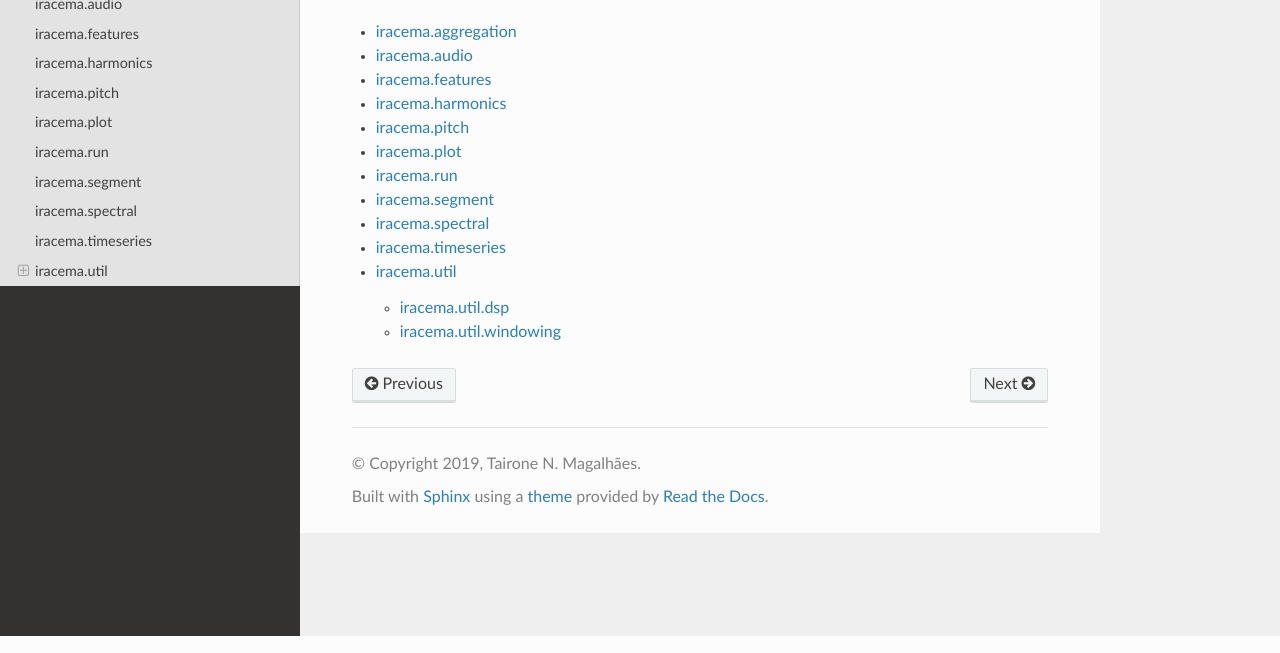
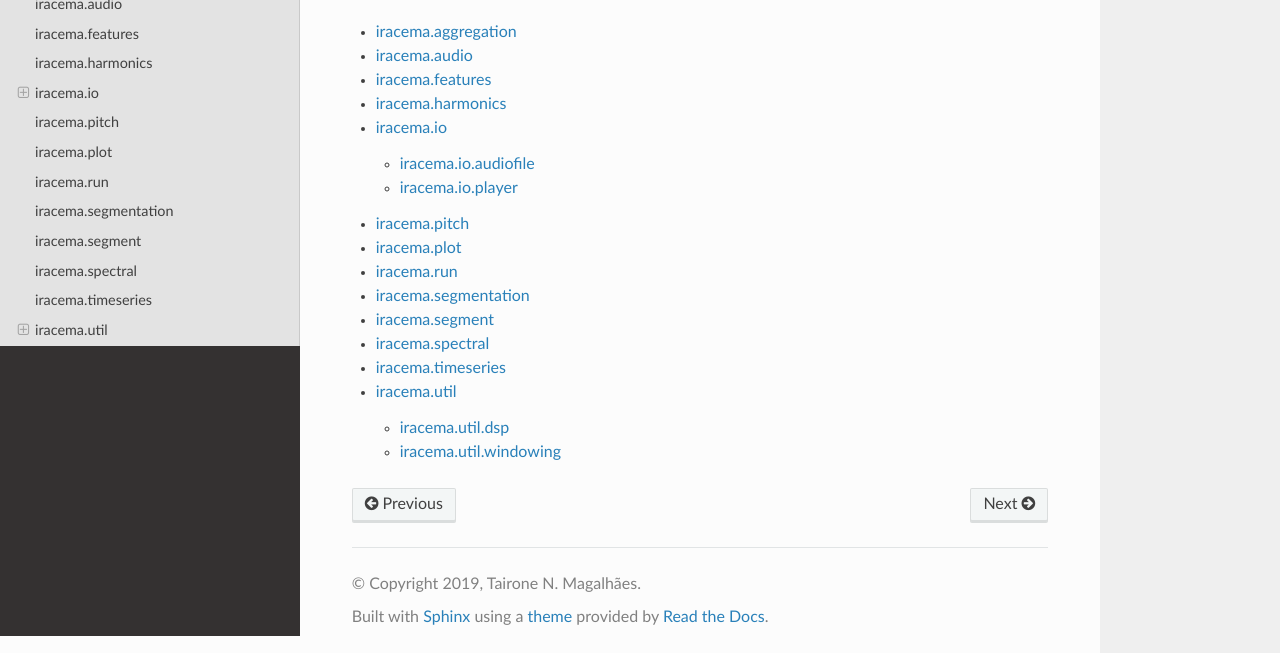
Before and after one commit to cegeme/iracema, a Sphinx documentation site: the page built from docs/source/iracema.rst, in a window 1280 px wide, cut to the strip 264-917 px from the top of the page. Built offline with Sphinx 7.4.7 and the Read the Docs theme 2.0.0, drawn with Linux system fonts in a browser that asks for light colours.

Commit message:
Add modules to the docs

```diff
--- a/docs/source/iracema.rst
+++ b/docs/source/iracema.rst
@@ -14,9 +14,11 @@ Iracema
    iracema_audio
    iracema_features
    iracema_harmonics
+   iracema_io
    iracema_pitch
    iracema_plot
    iracema_run
+   iracema_segmentation
    iracema_segment
    iracema_spectral
    iracema_timeseries
--- /dev/null
+++ b/docs/source/iracema_io_audiofile.rst
@@ -0,0 +1,6 @@
+iracema.io.audiofile
+====================
+
+.. automodule:: iracema.io.audiofile
+    :members:
+    :show-inheritance:
--- /dev/null
+++ b/docs/source/iracema_io_player.rst
@@ -0,0 +1,6 @@
+iracema.io.player
+=================
+
+.. automodule:: iracema.io.player
+    :members:
+    :show-inheritance:
--- /dev/null
+++ b/docs/source/iracema_segmentation.rst
@@ -0,0 +1,6 @@
+iracema.segmentation
+====================
+
+.. automodule:: iracema.segmentation
+    :members:
+    :show-inheritance:
```
Also changed, not shown: docs/source/iracema_io.rst (added, +13 -0 lines).
